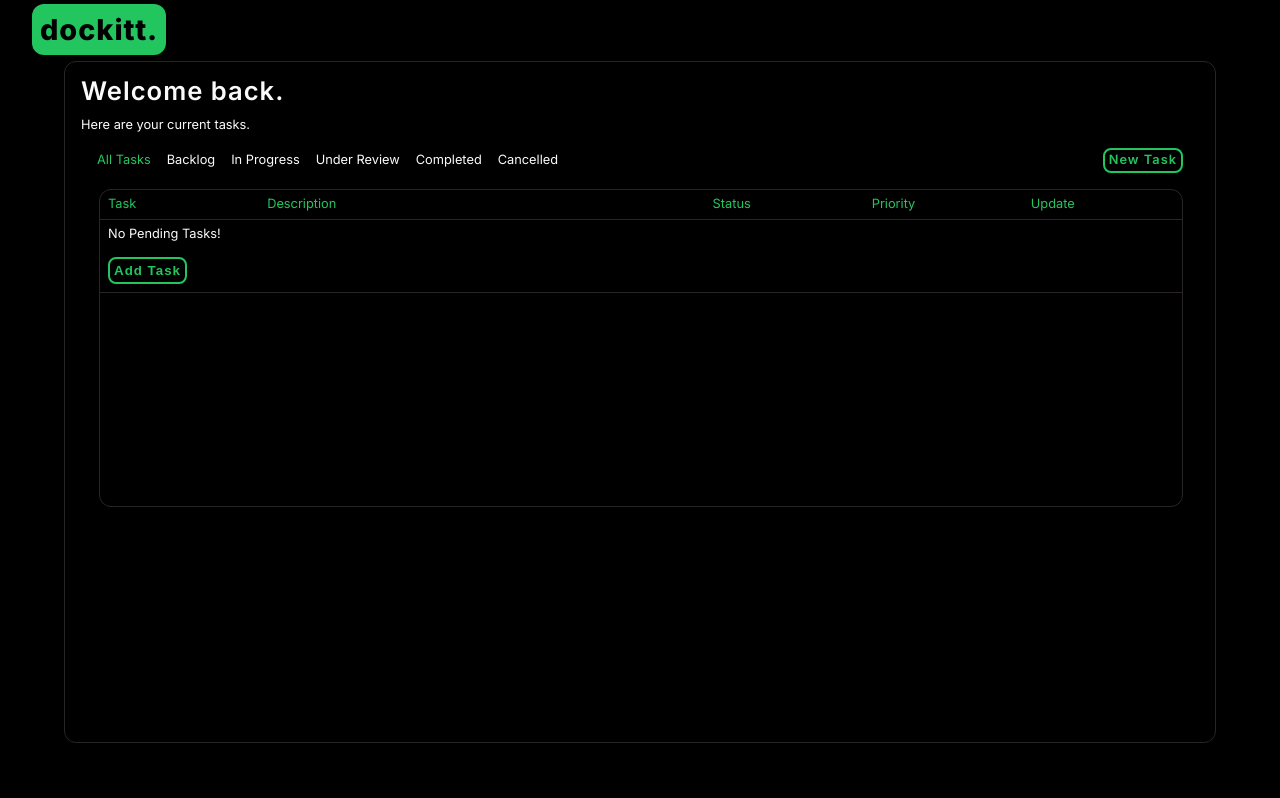
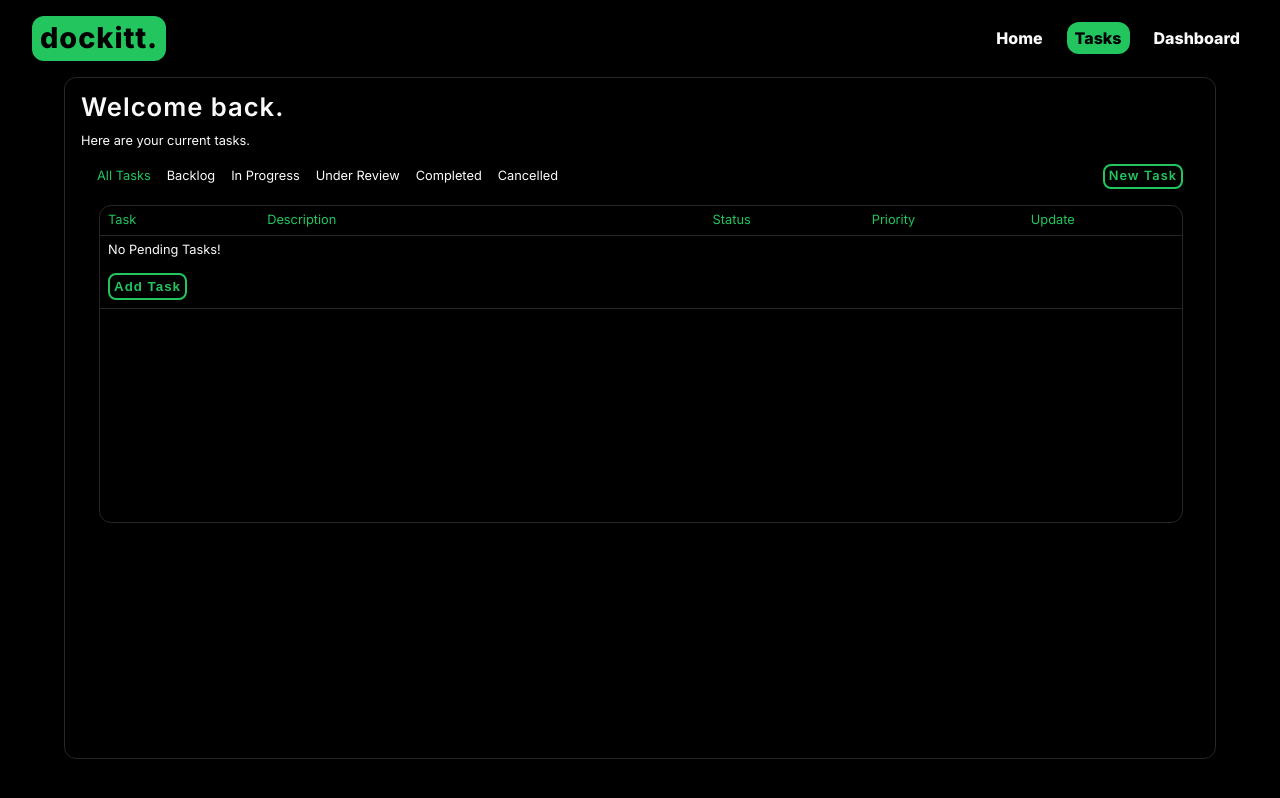
Before and after one commit to williamalowe/Dockitt, a React (Vite) app: page /tasks in a window 1280 px wide. Built offline with nearby package versions, Linux system fonts and the light colour scheme.

Commit message:
feat: add navbar-component

```diff
--- a/src/components/LogoHeader/LogoHeader.jsx
+++ b/src/components/LogoHeader/LogoHeader.jsx
@@ -7,6 +7,11 @@ const LogoHeader = () => {
       <h3>
         <NavLink>dockitt.</NavLink>
       </h3>
+      <div className={styles.links}>
+        <NavLink to='/'>Home</NavLink>
+        <NavLink to='/tasks'>Tasks</NavLink>
+        <NavLink to='/dashboard'>Dashboard</NavLink>
+      </div>
     </div>
   )
 }
--- a/src/components/LogoHeader/LogoHeader.module.css
+++ b/src/components/LogoHeader/LogoHeader.module.css
@@ -1,3 +1,10 @@
+.header {
+  display: flex;
+}
+.header>h3 {
+  display: flex;
+  align-items: center;
+}
 .header>h3>a {
   width: fit-content;
   font-size: 1.8rem;
@@ -15,6 +22,27 @@
   background: var(--background);
   color: var(--highlight);
 }
+.links {
+  flex: 1;
+  display: flex;
+  gap: 1rem;
+  align-items: center;
+  justify-content: right;
+  font-weight: 800;
+}
+.links>a {
+  text-decoration: none;
+  padding: 0.5rem;
+  transition: all 0.3s ease-in-out;
+}
+.links>a:hover {
+  color: var(--highlight);
+}
+.links>a[class='active'] {
+  background: var(--highlight);
+  color: var(--background);
+  border-radius: 12px;
+}
 
 @media screen and (max-width: 768px) {
   .header {
```
